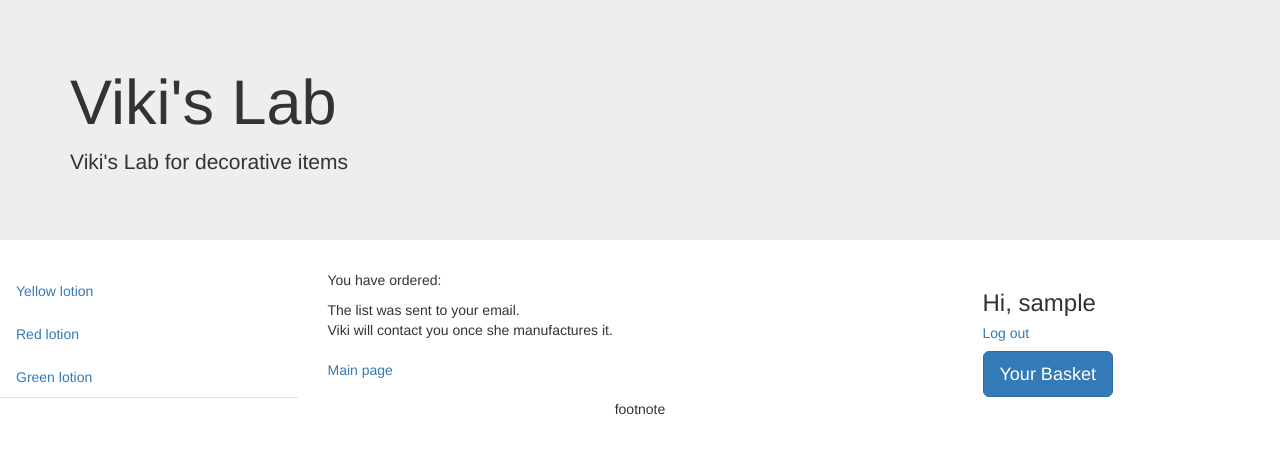
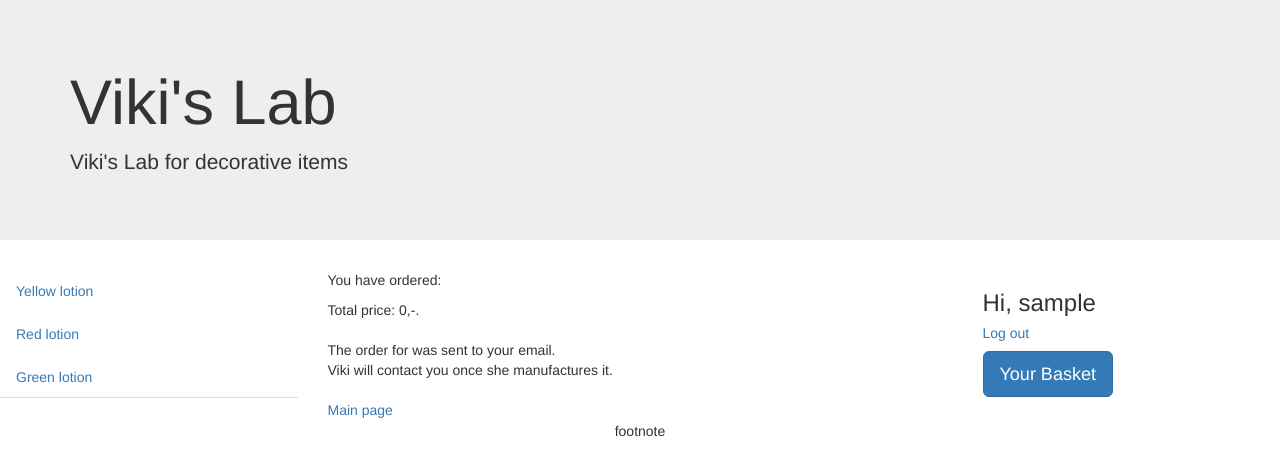
Before and after one commit to PyJan/Bootstrap_base, a Flask app: page /myorder in a window 1280 px wide. Shown: the top 476 px of the page. Run offline with Flask 2, Linux system fonts and the light colour scheme; the visitor is signed in with stand-in values (Sample User, id 1); data comes from the database, SQL or seed files in the repository; data that the repository does not hold is empty; some libraries are stand-ins or nearby versions.

Commit message:
prices included

```diff
--- a/templates/myorder.html
+++ b/templates/myorder.html
@@ -4,12 +4,13 @@
 <ul>
     {% for item in myorder %}
     <li>
-        {{item.volume}} {{item.item.name}}
+        {{item.volume}} {{item.item.name}} for {{item.item.pricetags[0].price}},-
     </li>
     {% endfor %}
 </ul>
-
-The list was sent to your email.<br>
+Total price: {{totalprice}},-.
+<br><br>
+The order for was sent to your email.<br>
 Viki will contact you once she manufactures it.<br><br>
 
 <a href="{{url_for('main')}}">Main page</a>
--- a/vlab.py
+++ b/vlab.py
@@ -66,14 +66,15 @@
         return '<item {0}: id={1}>'.format(self.name, self.id)
 
 
-
 class Prices(db.Model):
     __tablename__ = 'prices'
     id = db.Column(db.Integer, primary_key=True)
-    itemid = db.Column(db.Integer)
+    itemid = db.Column(db.Integer, db.ForeignKey('items.id'), nullable=False)
     price = db.Column(db.Integer)
     validfrom = db.Column(db.DATETIME)
     validto = db.Column(db.DATETIME)
+
+    item = db.relationship('Items', backref='pricetags')
 
 class LoginForm(FlaskForm):
     username = StringField('User name: ', validators=[length(min=3, max=30)])
@@ -114,8 +115,13 @@
         Orders.userid==current_user.id,
         db.or_(Orders.ordered.is_(None),
         Orders.ordered==0)).all()
-    #print(basket.itemid, basket.paid)
-    return render_template('basket.html', basket=basket)
+    return render_template('basket.html', basket=basket, totalprice=totalprice(basket))
+
+def totalprice(basket):
+    totalprice = 0
+    for b in basket:
+        totalprice += b.item.pricetags[0].price
+    return totalprice
 
 @app.route('/myorder', methods=['GET', 'POST'])
 def myorder():
@@ -127,7 +133,7 @@
         item.ordered = True
         item.orderdate = datetime.datetime.now()
     db.session.commit()
-    return render_template('myorder.html', myorder=myorder)
+    return render_template('myorder.html', myorder=myorder, totalprice=totalprice(myorder))
 
 @app.route('/login', methods=['GET', 'POST'])
 def login():
```
Also changed, not shown: templates/basket.html (+12 -0 lines).
